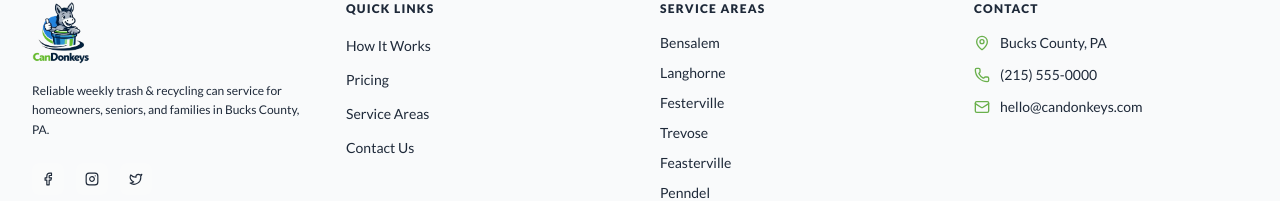
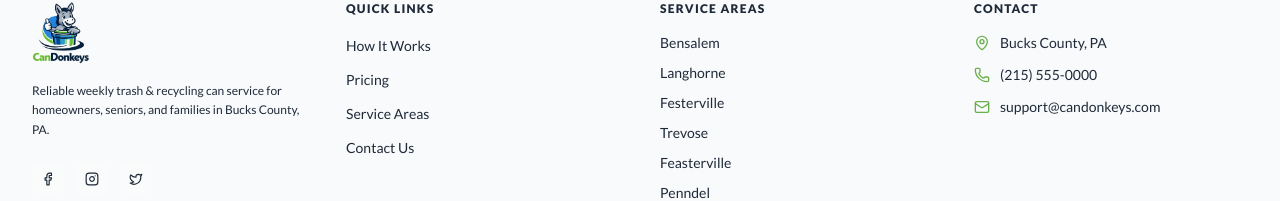
Before and after one commit to Fjumayev/candonkeys, a Next.js app: page / in a window 1280 px wide. Shown: the part 3214-3415 px from the top of the page. Built offline with nearby package versions, Linux system fonts and the light colour scheme.

Commit message:
Update email address in footer component

```diff
--- a/app/components/footer.tsx
+++ b/app/components/footer.tsx
@@ -116,7 +116,7 @@ export default function Footer() {
                 <li className="flex items-center gap-2.5">
                   <Mail className="w-4 h-4 text-[#6ab04c] shrink-0" strokeWidth={2} />
                   <a href="mailto:hello@candonkeys.com" className="hover:text-[#a8d45e] text-sm font-normal transition-colors">
-                    hello@candonkeys.com
+                    support@candonkeys.com
                   </a>
                 </li>
               </ul>
```
